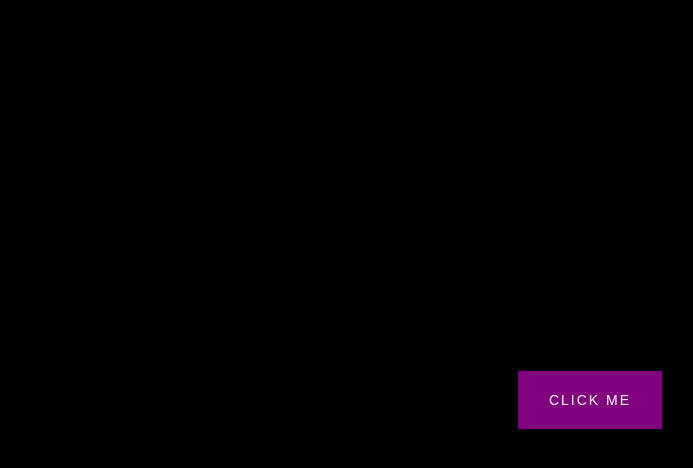
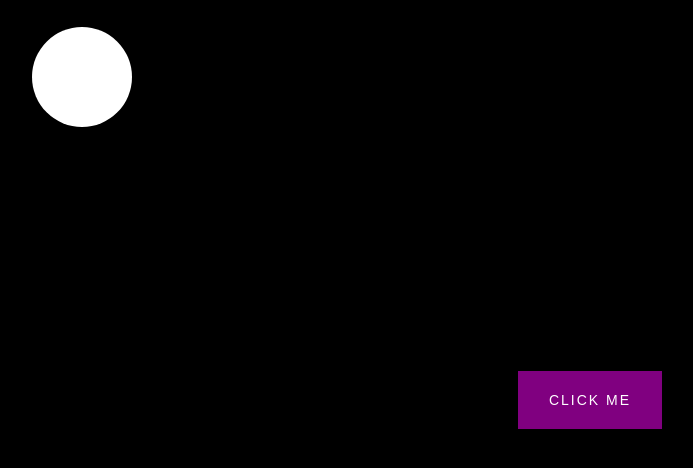
Before and after one commit to eemansayed/button-ripple-effect, a plain HTML site: page index.html in a window 1280 px wide. Shown: the whole page, without its empty margins (50-743 px from the left). Drawn offline with Linux system fonts and the light colour scheme.

Commit message:
add style to class button .circle

```diff
--- a/style.css
+++ b/style.css
@@ -27,3 +27,12 @@ button {
   overflow: hidden;
   margin: 10px 0;
 }
+
+button .circle {
+  position:absolute ;
+  background-color: #fff;
+  width: 100px;
+  height: 100px;
+  border-radius: 50%;
+  transform: translate(-50% -50%);
+}
```
